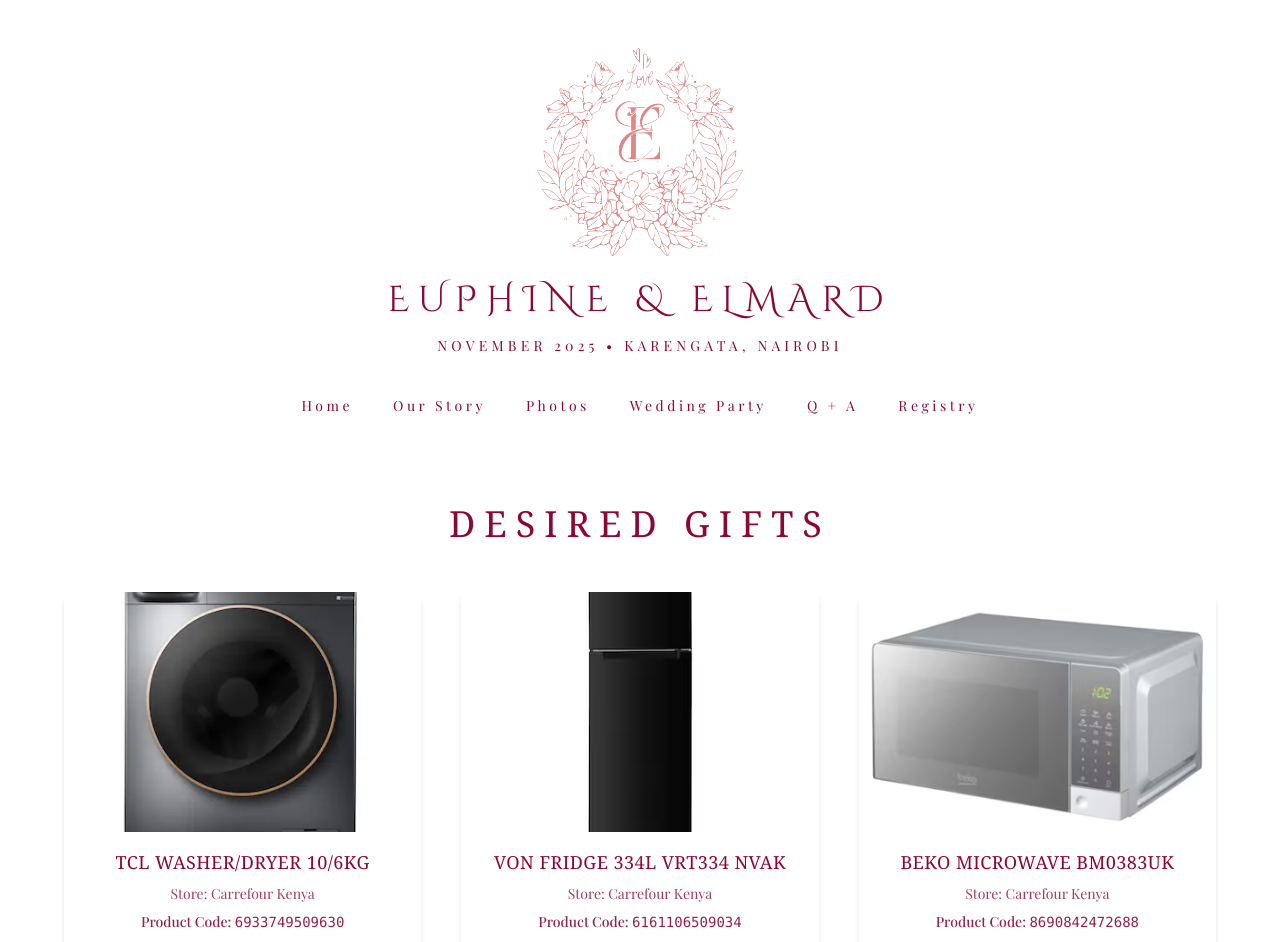
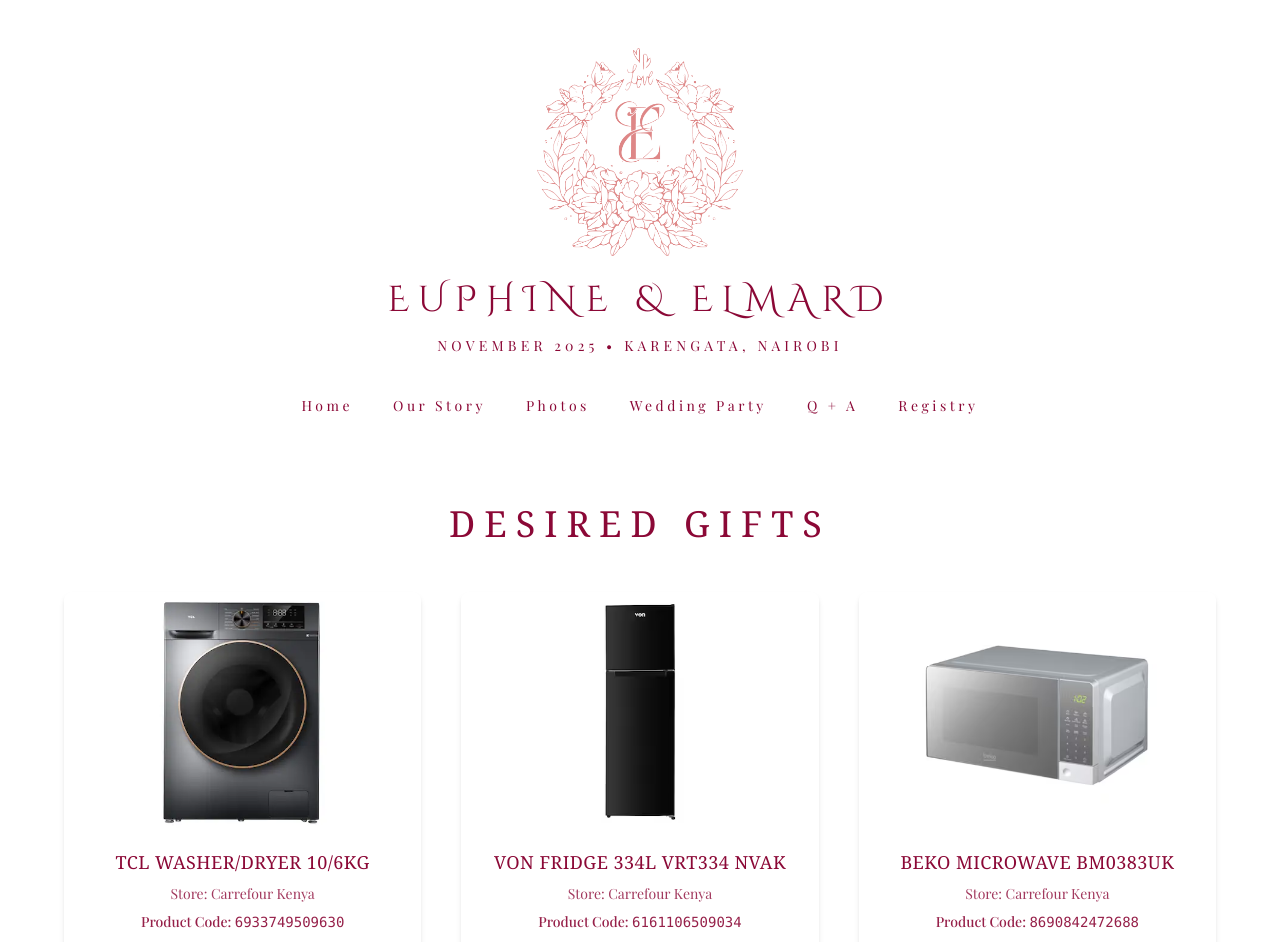
Before and after one commit to motanyaFrancis/euphine-elmard-wedding, a Next.js app: page /registry in a window 1280 px wide. Shown: the top 942 px of the page. Built offline with nearby package versions, Linux system fonts and the light colour scheme.

Commit message:
image resizing

```diff
--- a/app/registry/page.tsx
+++ b/app/registry/page.tsx
@@ -228,7 +228,7 @@
               alt={gift.name}
               width={400}
               height={300}
-              className="object-cover w-full h-60"
+              className="object-contain w-full h-60"
               onError={(e) => {
                 const target = e.currentTarget as HTMLImageElement;
                 target.src = "/images/registry/placeholder.avif"; // fallback
```
